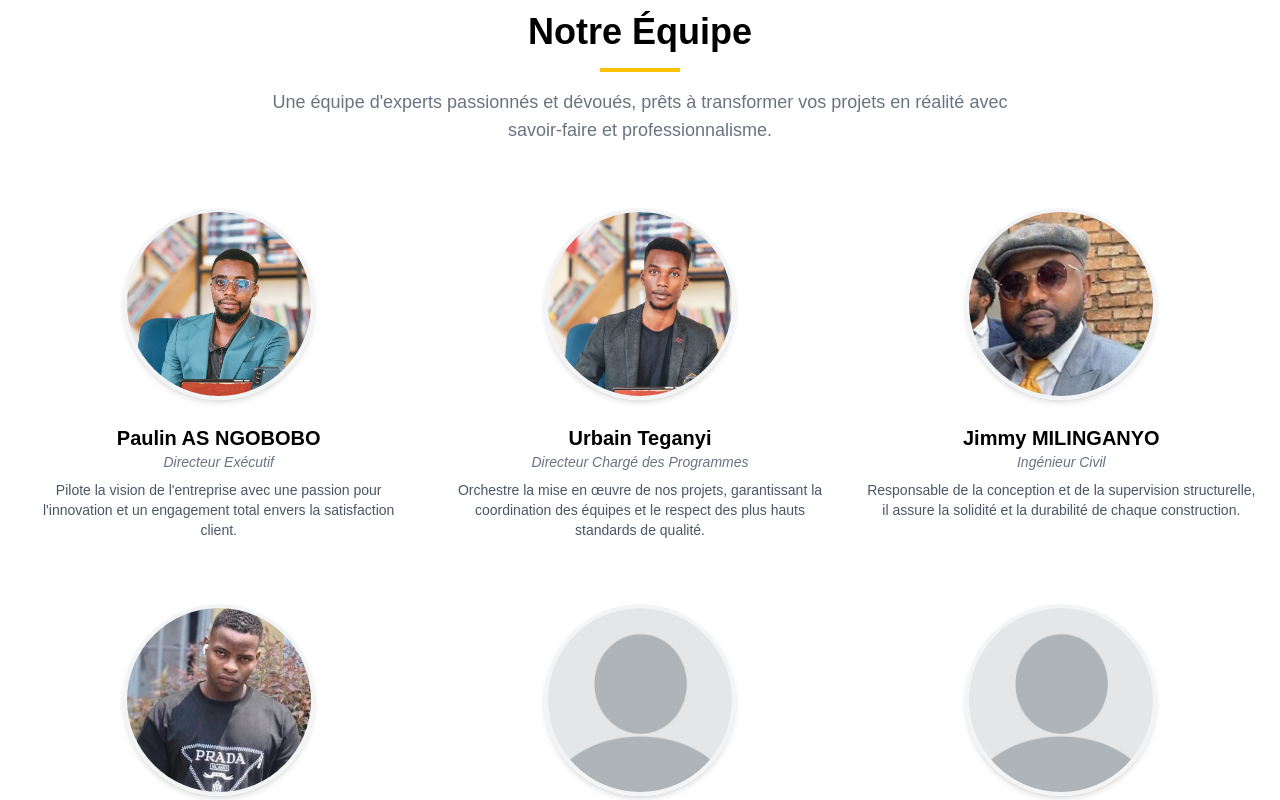
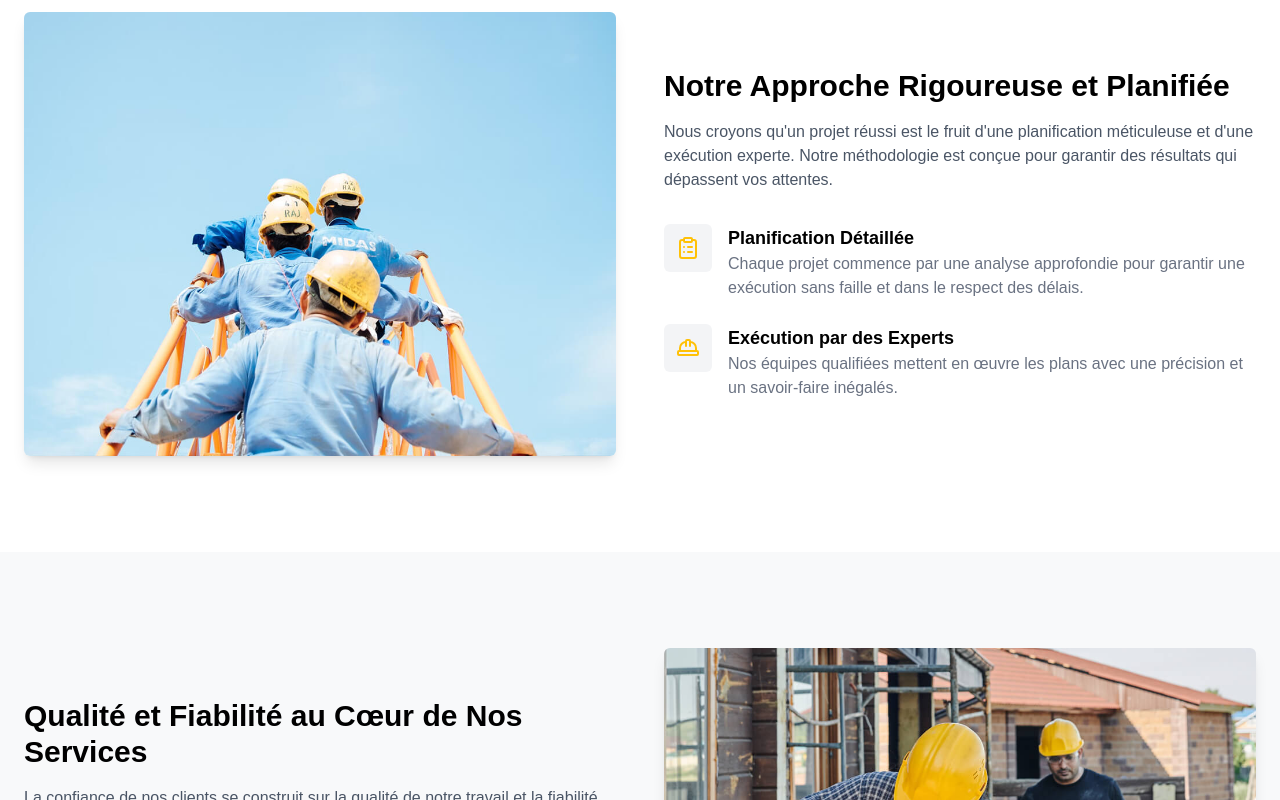
Before and after one commit to Tacite243/luxtech, a Next.js app: page /about in a window 1280 px wide. Shown: the part 1460-2260 px from the top of the page. Built offline with nearby package versions, Linux system fonts and the light colour scheme.

Commit message:
feat(about): add story & testimonials to the about page

```diff
--- a/src/app/(public)/about/page.tsx
+++ b/src/app/(public)/about/page.tsx
@@ -1,9 +1,41 @@
-import AboutStorySection from "@/components/AboutStorySection";
+import AboutStorySection from "@/components/AboutStorySection";// 1. Import the new FeatureSection component
+import FeatureSection from "@/components/FeatureSection";
+import { ClipboardList, HardHat, ShieldCheck, Wrench } from 'lucide-react';
 import HearoInterrior from "@/components/heroInterior";
 import StatsSection from "@/components/StatsSection";
 import TeamSection from "@/components/TeamSection";
+import TestimonialsSection from "@/components/TestimonialsSection";
+
+
 
 export default function AboutPage() {
+    // --- Data for the first feature section ---
+    const planningFeatures = [
+        {
+            icon: <ClipboardList size={24} className="text-[#FFC107]" />,
+            title: "Planification Détaillée",
+            description: "Chaque projet commence par une analyse approfondie pour garantir une exécution sans faille et dans le respect des délais."
+        },
+        {
+            icon: <HardHat size={24} className="text-[#FFC107]" />,
+            title: "Exécution par des Experts",
+            description: "Nos équipes qualifiées mettent en œuvre les plans avec une précision et un savoir-faire inégalés."
+        }
+    ];
+
+    // --- Data for the second feature section ---
+    const qualityFeatures = [
+        {
+            icon: <ShieldCheck size={24} className="text-[#FFC107]" />,
+            title: "Engagement Qualité",
+            description: "Nous utilisons uniquement des matériaux de première qualité pour assurer la durabilité et la performance de nos constructions."
+        },
+        {
+            icon: <Wrench size={24} className="text-[#FFC107]" />,
+            title: "Support et Maintenance",
+            description: "Notre relation ne s'arrête pas à la livraison. Nous offrons un support complet pour garantir la longévité de votre investissement."
+        }
+    ];
     return (
         <>
             <HearoInterrior
@@ -15,10 +47,28 @@ export default function AboutPage() {
             />
             <AboutStorySection />
             <StatsSection />
+            <FeatureSection
+                imageUrl="/img/alt-services.jpg"
+                title="Notre Approche Rigoureuse et Planifiée"
+                description="Nous croyons qu'un projet réussi est le fruit d'une planification méticuleuse et d'une exécution experte. Notre méthodologie est conçue pour garantir des résultats qui dépassent vos attentes."
+                features={planningFeatures}
+                imageSide="left" // Image on the left (default)
+                bgColor="white"
+            />
+
+            <FeatureSection
+                imageUrl="/img/alt-services-2.jpg"
+                title="Qualité et Fiabilité au Cœur de Nos Services"
+                description="La confiance de nos clients se construit sur la qualité de notre travail et la fiabilité de nos solutions. Nous nous engageons à fournir l'excellence à chaque étape."
+                features={qualityFeatures}
+                imageSide="right" // Image on the right
+                bgColor="gray"   // Alternate background color
+            />
             <TeamSection />
-            <div className="container mx-auto py-16 md:py-24 px-6">
+            <TestimonialsSection />
+            {/* <div className="container mx-auto py-16 md:py-24 px-6">
                 <h2 className="text-3xl font-bold text-center">Contenu de la page à venir...</h2>
-            </div>
+            </div> */}
 
         </>
     );
--- /dev/null
+++ b/src/components/FeatureSection.tsx
@@ -0,0 +1,99 @@
+"use client";
+
+import { motion, Variants } from 'framer-motion';
+import Image from 'next/image';
+import { ReactNode } from 'react';
+
+// --- Type Definitions for Props ---
+interface FeatureItem {
+    icon: ReactNode;
+    title: string;
+    description: string;
+}
+
+interface FeatureSectionProps {
+    imageUrl: string;
+    title: string;
+    description: string;
+    features: FeatureItem[];
+    imageSide?: 'left' | 'right'; // Prop to control image position
+    bgColor?: 'white' | 'gray';   // Prop to control background color
+}
+
+// --- Animation Variants ---
+const fadeInUp: Variants = {
+    hidden: { opacity: 0, y: 30 },
+    visible: { opacity: 1, y: 0, transition: { duration: 0.6, ease: 'easeOut' } }
+};
+
+const containerVariants: Variants = {
+    hidden: { opacity: 0 },
+    visible: { opacity: 1, transition: { staggerChildren: 0.2 } }
+};
+
+export default function FeatureSection({
+    imageUrl,
+    title,
+    description,
+    features,
+    imageSide = 'left',
+    bgColor = 'white'
+}: FeatureSectionProps) {
+
+    const bgClass = bgColor === 'white' ? 'bg-[#FFFFFF]' : 'bg-[#f8f9fa]';
+
+    return (
+        <motion.section
+            initial="hidden"
+            whileInView="visible"
+            viewport={{ once: true, amount: 0.2 }}
+            variants={containerVariants}
+            className={`${bgClass} py-16 md:py-24`}
+        >
+            <div className="container mx-auto px-6">
+                <div className="grid grid-cols-1 lg:grid-cols-2 gap-8 md:gap-12 items-center">
+
+                    {/* Image Column */}
+                    <motion.div
+                        variants={fadeInUp}
+                        // The 'order-last' class is used to flip the column order on large screens
+                        className={`min-h-[400px] rounded-md ${imageSide === 'right' ? 'lg:order-last' : ''}`}
+                    >
+                        <Image
+                            src={imageUrl}
+                            alt={title}
+                            width={800}
+                            height={900}
+                            className="rounded-md w-full h-full object-cover shadow-lg"
+                        />
+                    </motion.div>
+
+                    {/* Text Content Column */}
+                    <motion.div variants={containerVariants}>
+                        <motion.h3 variants={fadeInUp} className="text-3xl font-bold text-[#000000] mb-4">
+                            {title}
+                        </motion.h3>
+                        <motion.p variants={fadeInUp} className="text-gray-600 mb-8">
+                            {description}
+                        </motion.p>
+
+                        <div className="space-y-6">
+                            {features.map((feature, index) => (
+                                <motion.div key={index} variants={fadeInUp} className="flex items-start">
+                                    <div className="flex-shrink-0 bg-gray-100 p-3 rounded-md mr-4">
+                                        {feature.icon}
+                                    </div>
+                                    <div>
+                                        <h4 className="text-lg font-semibold text-[#000000]">{feature.title}</h4>
+                                        <p className="text-gray-500">{feature.description}</p>
+                                    </div>
+                                </motion.div>
+                            ))}
+                        </div>
+                    </motion.div>
+
+                </div>
+            </div>
+        </motion.section>
+    );
+}
```
